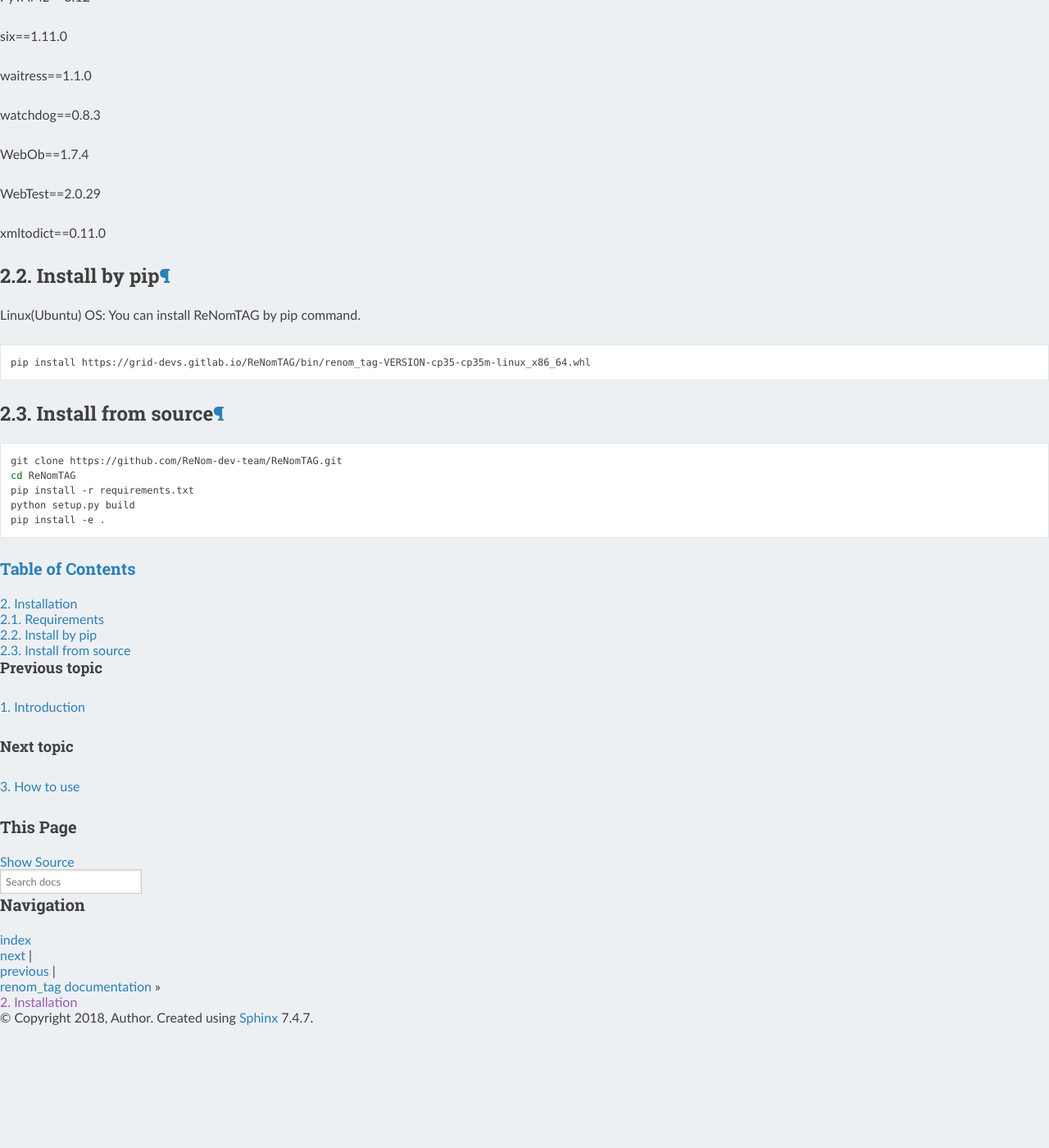
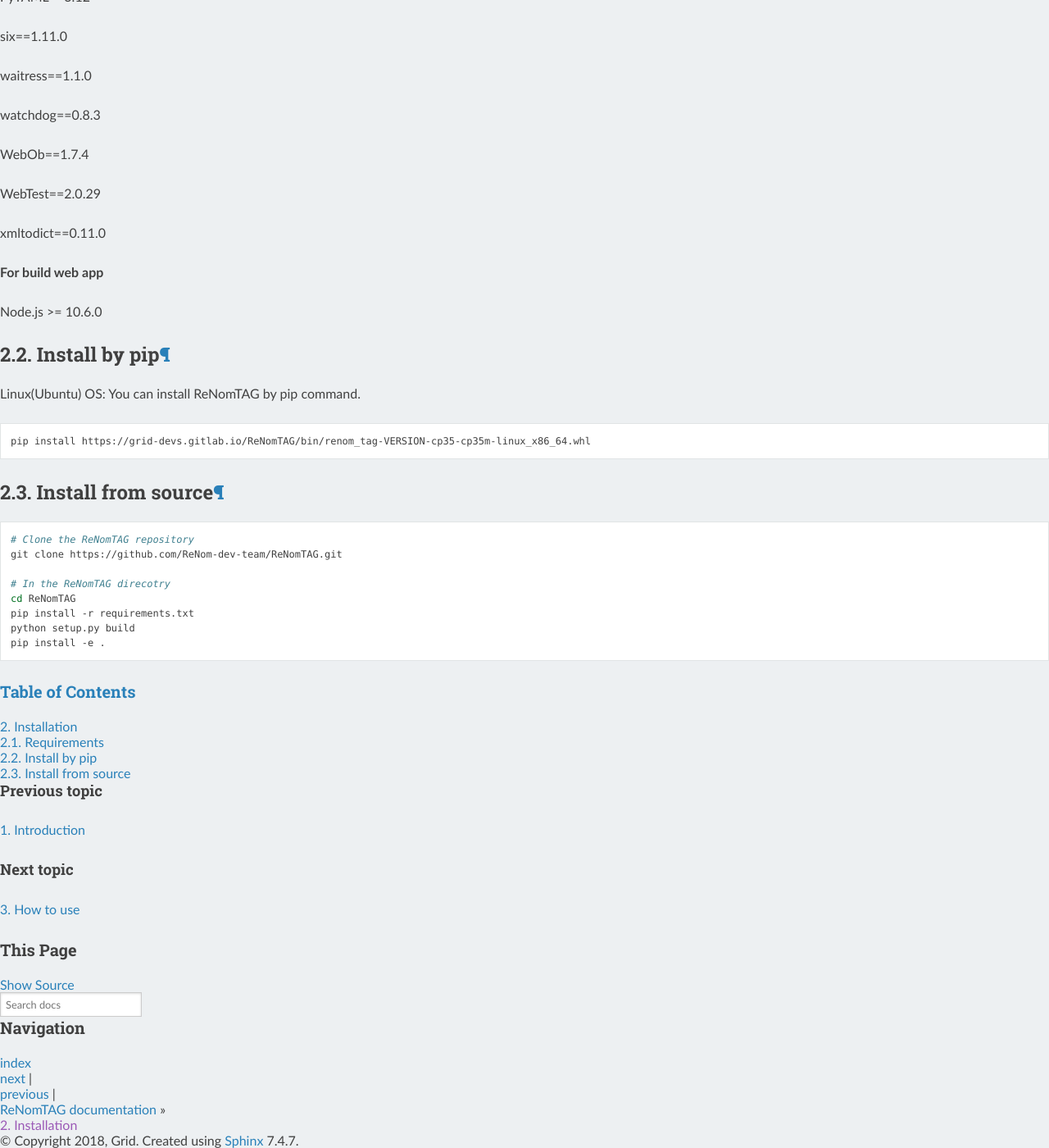
Before and after one commit to clockfly/ReNomTAG, a Sphinx documentation site: the page built from doc/rsts/installation/installation.rst, in a window 1280 px wide and 1400 px high, scrolled down 941 px. Shown: the whole window at 82% size. Built offline with Sphinx 7.4.7 and the Read the Docs theme 2.0.0, drawn with Linux system fonts in a browser that asks for light colours; before the commit the page ends 2191 px from its top, so only the background shows below that; some of the changed text lies outside the part shown.

Commit message:
Modify doc

````diff
--- a/doc/conf.py
+++ b/doc/conf.py
@@ -19,9 +19,9 @@
 
 # -- Project information -----------------------------------------------------
 
-project = 'renom_tag'
-copyright = '2018, Author'
-author = 'Author'
+project = 'ReNomTAG'
+copyright = '2018, Grid'
+author = 'Grid dev team'
 
 # The short X.Y version
 version = ''
@@ -181,6 +181,8 @@
 
 
 # -- Extension configuration -------------------------------------------------
+locale_dirs = ['_locale/']
+gettext_compact = False
 
 # -- Options for todo extension ----------------------------------------------
 
--- a/doc/rsts/how_to_use.rst
+++ b/doc/rsts/how_to_use.rst
@@ -7,7 +7,7 @@
 Directory structure
 ~~~~~~~~~~~~~~~~~~~
 
-Before starting ReNomTGA, let me introduce the
+Before starting ReNomTAG, let me introduce the
 directory structure.
 
 If you run ReNomTAG in the ``working_directory``, image datasets need to be
@@ -110,7 +110,7 @@
 Save the tag
 ~~~~~~~~~~~~~~~~~~~~~
 
-For saving the tag, please push the ```save`` button.
+For saving the tag, please push the ``save`` button.
 Or the ``Space`` key acts as a shortcut of save.
 
 
--- a/doc/rsts/installation/installation.rst
+++ b/doc/rsts/installation/installation.rst
@@ -3,6 +3,7 @@
 
 Requirements
 ------------
+
 
 **Python modules**
 
@@ -27,6 +28,10 @@
 - WebTest==2.0.29
 - xmltodict==0.11.0
 
+**For build web app**
+
+- Node.js >= 10.6.0
+
 
 Install by pip
 --------------
@@ -43,7 +48,10 @@
 
 .. code-block:: shell
 
+    # Clone the ReNomTAG repository
     git clone https://github.com/ReNom-dev-team/ReNomTAG.git
+
+    # In the ReNomTAG direcotry
     cd ReNomTAG
     pip install -r requirements.txt
     python setup.py build
````
Also changed, not shown: 6 other files.
